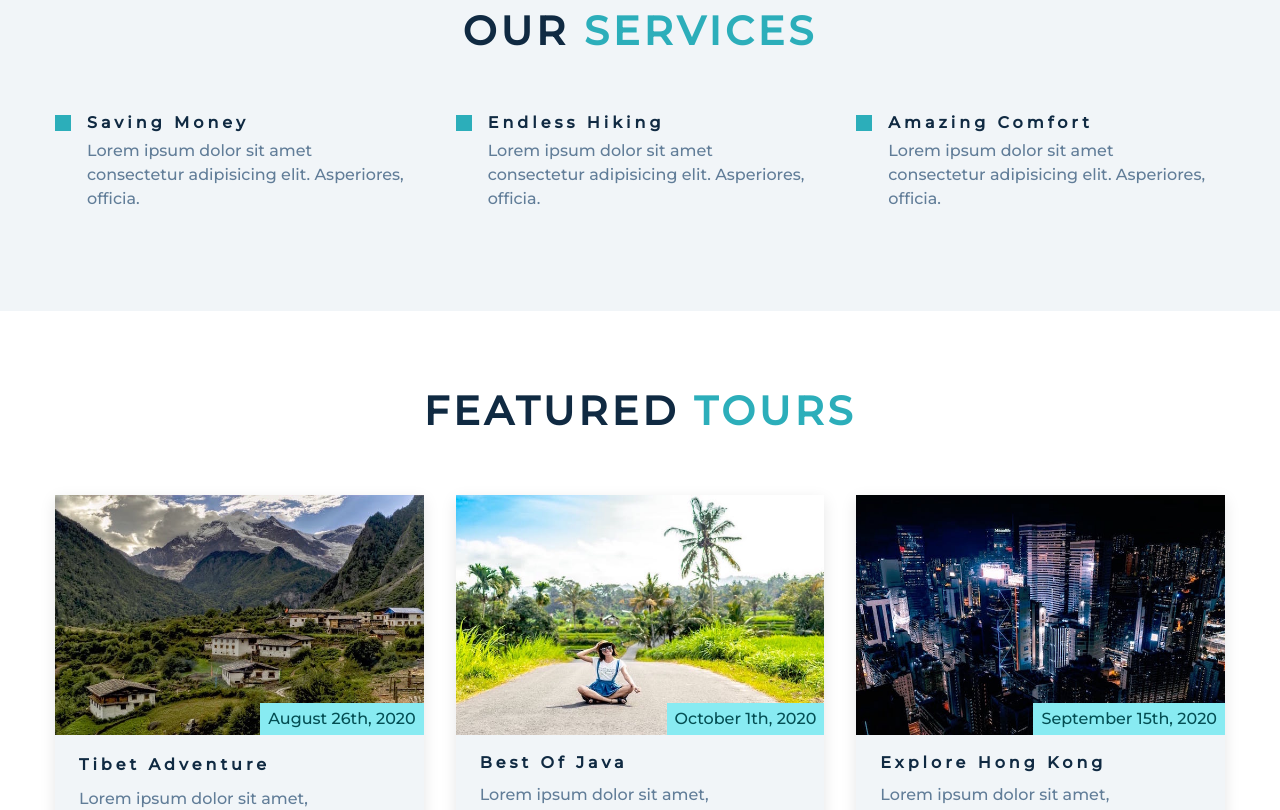
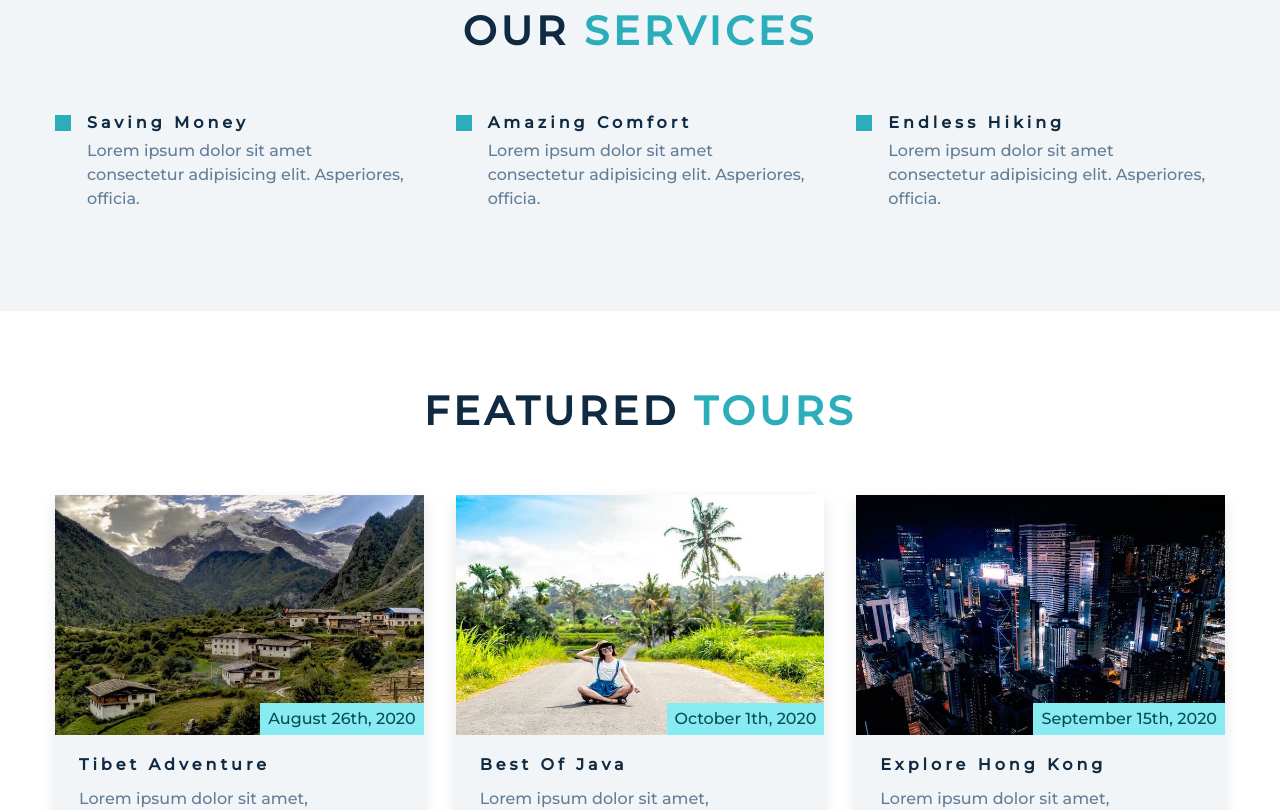
Before and after one commit to gioudi/react-tours-web, a React (Create React App) app: page / in a window 1280 px wide. Shown: the part 1560-2370 px from the top of the page. Built offline with nearby package versions, Linux system fonts and the light colour scheme.

Commit message:
fix/refactor_components_2

```diff
--- /dev/null
+++ b/src/components/Service.jsx
@@ -0,0 +1,16 @@
+const Service = ({title, description, icon})=> {
+    return (
+        <article className="service">
+        <span className="service-icon"><i className={icon}></i></span>
+        <div className="service-info">
+          <h4 className="service-title">{title}</h4>
+          <p className="service-text">
+           {description}
+          </p>
+        </div>
+      </article>
+    )
+}
+
+
+export default Service
--- a/src/components/Services.jsx
+++ b/src/components/Services.jsx
@@ -1,43 +1,24 @@
 import React from 'react'
 import Title from './Title'
-
+import Service from './Service'
+import { services } from '../data'
 const Services = () => {
   return (
     <section className="section services" id="services">
      <Title title='our' subTitle='services'/>
       <div className="section-center services-center">
-        <article className="service">
-          <span className="service-icon"><i className="fas fa-wallet fa-fw"></i></span>
-          <div className="service-info">
-            <h4 className="service-title">saving money</h4>
-            <p className="service-text">
-              Lorem ipsum dolor sit amet consectetur adipisicing elit.
-              Asperiores, officia.
-            </p>
-          </div>
-        </article>
-
-        <article className="service">
-          <span className="service-icon"><i className="fas fa-tree fa-fw"></i></span>
-          <div className="service-info">
-            <h4 className="service-title">endless hiking</h4>
-            <p className="service-text">
-              Lorem ipsum dolor sit amet consectetur adipisicing elit.
-              Asperiores, officia.
-            </p>
-          </div>
-        </article>
-
-        <article className="service">
-          <span className="service-icon"><i className="fas fa-socks fa-fw"></i></span>
-          <div className="service-info">
-            <h4 className="service-title">amazing comfort</h4>
-            <p className="service-text">
-              Lorem ipsum dolor sit amet consectetur adipisicing elit.
-              Asperiores, officia.
-            </p>
-          </div>
-        </article>
+        {
+          services.map((service)=>{
+            return(
+              <Service
+               key={service.id}
+               title={service.title}
+               description={service.description}
+               icon={service.icon}
+              />
+            )
+          })
+        }
       </div>
     </section>
   )
--- /dev/null
+++ b/src/components/Tour.jsx
@@ -0,0 +1,30 @@
+const Tour = ({payload})=> {
+    let {image,date,title,info, icon,location,duration,price} = payload;
+    console.log(payload)
+
+    return (
+        <article className="tour-card">
+        <div className="tour-img-container">
+          <img src={image} className="tour-img" alt="" />
+          <p className="tour-date">{date}</p>
+        </div>
+        <div className="tour-info">
+          <div className="tour-title">
+            <h4>{title}</h4>
+          </div>
+          <p>
+            {info}
+          </p>
+          <div className="tour-footer">
+            <p>
+              <span><i className={icon}></i></span> {location}
+            </p>
+            <p>{duration} days</p>
+            <p>from ${price}</p>
+          </div>
+        </div>
+      </article>
+    )
+}
+
+export default Tour;
--- a/src/components/Tours.jsx
+++ b/src/components/Tours.jsx
@@ -1,104 +1,20 @@
 import React from 'react'
+import { tours } from '../data'
 import Title from './Title'
-import tour1 from '../images/tour-1.jpeg'
-import tour2 from '../images/tour-2.jpeg'
-import tour3 from '../images/tour-3.jpeg'
-import tour4 from '../images/tour-4.jpeg'
+import Tour from './Tour'
 const Tours = () => {
   return (
     <section className="section" id="tours">
       <Title title='featured' subTitle='tours'/>
 
     <div className="section-center featured-center">
-      <article className="tour-card">
-        <div className="tour-img-container">
-          <img src={tour1} className="tour-img" alt="" />
-          <p className="tour-date">august 26th, 2020</p>
-        </div>
-        <div className="tour-info">
-          <div className="tour-title">
-            <h4>Tibet Adventure</h4>
-          </div>
-          <p>
-            Lorem ipsum dolor sit amet, consectetur adipisicing elit. Cumque
-            vitae tempore voluptatum maxime reprehenderit eum quod
-            exercitationem fugit, qui corporis.
-          </p>
-          <div className="tour-footer">
-            <p>
-              <span><i className="fas fa-map"></i></span> china
-            </p>
-            <p>6 days</p>
-            <p>from $2100</p>
-          </div>
-        </div>
-      </article>
-
-      <article className="tour-card">
-        <div className="tour-img-container">
-          <img src={tour2} className="tour-img" alt="" />
-          <p className="tour-date">october 1th, 2020</p>
-        </div>
-        <div className="tour-info">
-          <h4>best of java</h4>
-          <p>
-            Lorem ipsum dolor sit amet, consectetur adipisicing elit. Cumque
-            vitae tempore voluptatum maxime reprehenderit eum quod
-            exercitationem fugit, qui corporis.
-          </p>
-          <div className="tour-footer">
-            <p>
-              <span><i className="fas fa-map"></i></span> indonesia
-            </p>
-            <p>11 days</p>
-            <p>from $1400</p>
-          </div>
-        </div>
-      </article>
-
-      <article className="tour-card">
-        <div className="tour-img-container">
-          <img src={tour3} className="tour-img" alt="" />
-          <p className="tour-date">september 15th, 2020</p>
-        </div>
-        <div className="tour-info">
-          <h4>explore hong kong</h4>
-          <p>
-            Lorem ipsum dolor sit amet, consectetur adipisicing elit. Cumque
-            vitae tempore voluptatum maxime reprehenderit eum quod
-            exercitationem fugit, qui corporis.
-          </p>
-          <div className="tour-footer">
-            <p>
-              <span><i className="fas fa-map"></i></span> hong kong
-            </p>
-            <p>8 days</p>
-            <p>from $5000</p>
-          </div>
-        </div>
-      </article>
-
-      <article className="tour-card">
-        <div className="tour-img-container">
-          <img src={tour4} className="tour-img" alt="" />
-          <p className="tour-date">december 5th, 2019</p>
-        </div>
-        <div className="tour-info">
-          <h4>kenya highlights</h4>
-          <p>
-            Lorem ipsum dolor sit amet, consectetur adipisicing elit. Cumque
-            vitae tempore voluptatum maxime reprehenderit eum quod
-            exercitationem fugit, qui corporis.
-          </p>
-          <div className="tour-footer">
-            <p>
-              <span><i className="fas fa-map"></i></span> kenya
-            </p>
-            <p>20 days</p>
-            <p>from $3300</p>
-          </div>
-        </div>
-      </article>
+      {
+        tours.map((tour)=> {
+          return(
+            <Tour key={tour.id} payload={tour}/>
+          )
+        })
+      }
     </div>
   </section>
   )
--- a/src/data.jsx
+++ b/src/data.jsx
@@ -1,3 +1,7 @@
+import tour1 from './images/tour-1.jpeg'
+import tour2 from './images/tour-2.jpeg'
+import tour3 from './images/tour-3.jpeg'
+import tour4 from './images/tour-4.jpeg'
 export const pageLinks = [
     {
         id: 1,
@@ -37,3 +41,75 @@ export const socialLinks= [
         icon: 'fab fa-squarespace'
     },
 ]
+
+
+export const services = [
+    {
+        id: 1,
+        icon: 'fas fa-wallet fa-fw',
+        title: 'saving money',
+        description: 'Lorem ipsum dolor sit amet consectetur adipisicing elit. Asperiores, officia.'
+
+    },
+    {
+        id: 2,
+        icon: 'fas fa-tree fa-fw',
+        title: 'amazing comfort',
+        description: 'Lorem ipsum dolor sit amet consectetur adipisicing elit. Asperiores, officia.'
+
+    },
+    {
+        id: 3,
+        icon: 'fas fa-socks fa-fw',
+        title: 'endless hiking',
+        description: 'Lorem ipsum dolor sit amet consectetur adipisicing elit. Asperiores, officia.'
+
+    },
+]
+
+export const tours = [
+    {
+        id: 1,
+        icon: 'fas fa-map',
+        image: tour1,
+        date: 'august 26th, 2020',
+        title: 'Tibet Adventure',
+        info: 'Lorem ipsum dolor sit amet, consectetur adipisicing elit. Cumque  vitae tempore voluptatum maxime reprehenderit eum quod exercitationem fugit, qui corporis.',
+        location: 'china',
+        duration: 6,
+        price: 2100
+    },
+    {
+        id: 2,
+        icon: 'fas fa-map',
+        image: tour2,
+        date: 'october 1th, 2020',
+        title: 'best of java',
+        info: 'Lorem ipsum dolor sit amet, consectetur adipisicing elit. Cumque  vitae tempore voluptatum maxime reprehenderit eum quod exercitationem fugit, qui corporis.',
+        location: 'indonesia',
+        duration: 11,
+        price: 1400
+    },
+    {
+        id: 3,
+        icon: 'fas fa-map',
+        image: tour3,
+        date: 'september 15th, 2020',
+        title: 'explore hong kong',
+        info: 'Lorem ipsum dolor sit amet, consectetur adipisicing elit. Cumque  vitae tempore voluptatum maxime reprehenderit eum quod exercitationem fugit, qui corporis.',
+        location: 'hong kong',
+        duration: 8,
+        price: 5000
+    },
+    {
+        id: 4,
+        icon: 'fas fa-map',
+        image: tour4,
+        date: 'december 5th, 2019',
+        title: 'kenya highlights',
+        info: 'Lorem ipsum dolor sit amet, consectetur adipisicing elit. Cumque  vitae tempore voluptatum maxime reprehenderit eum quod exercitationem fugit, qui corporis.',
+        location: 'kenya',
+        duration: 20,
+        price: 3300
+    },
+]
```
